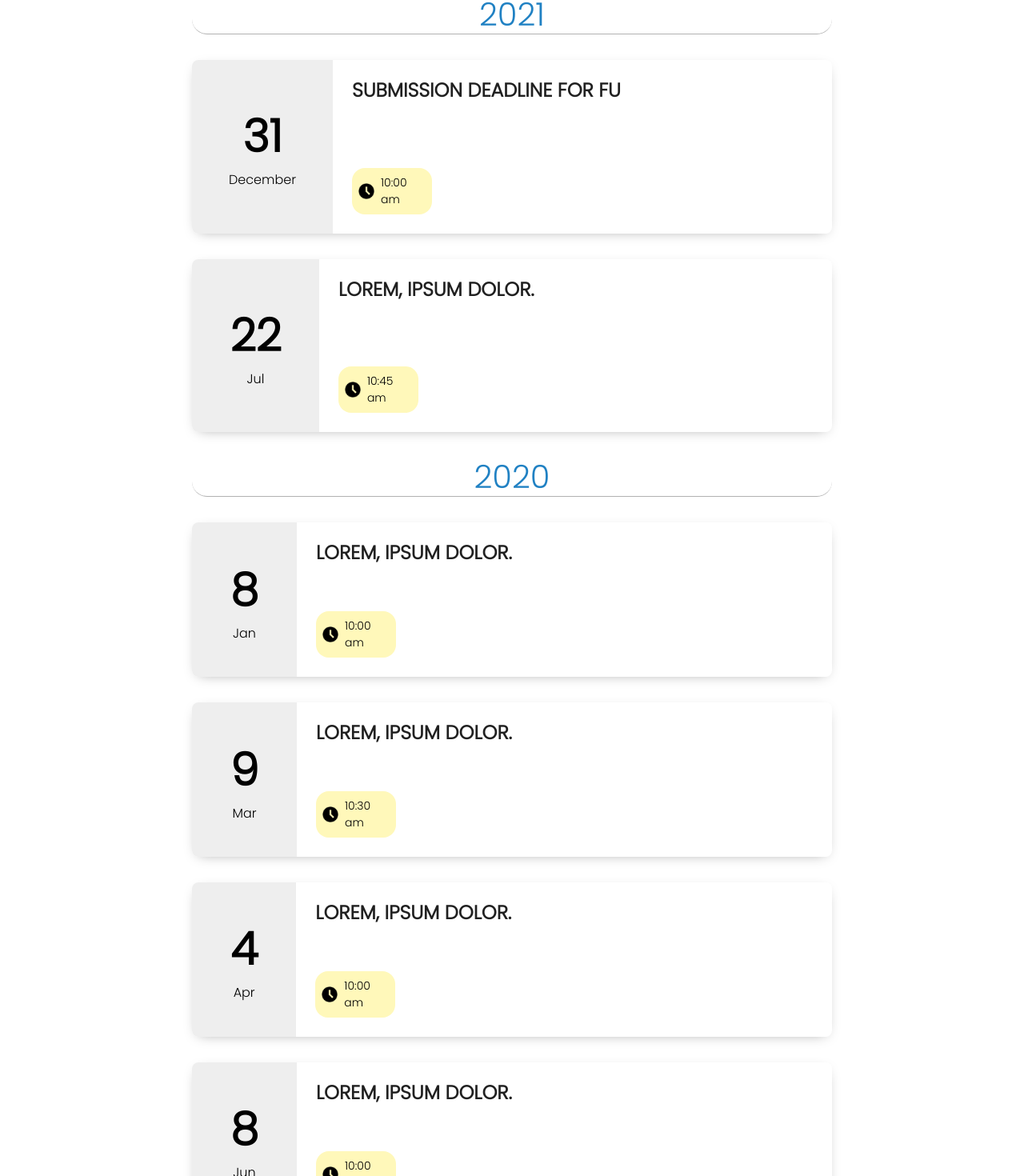
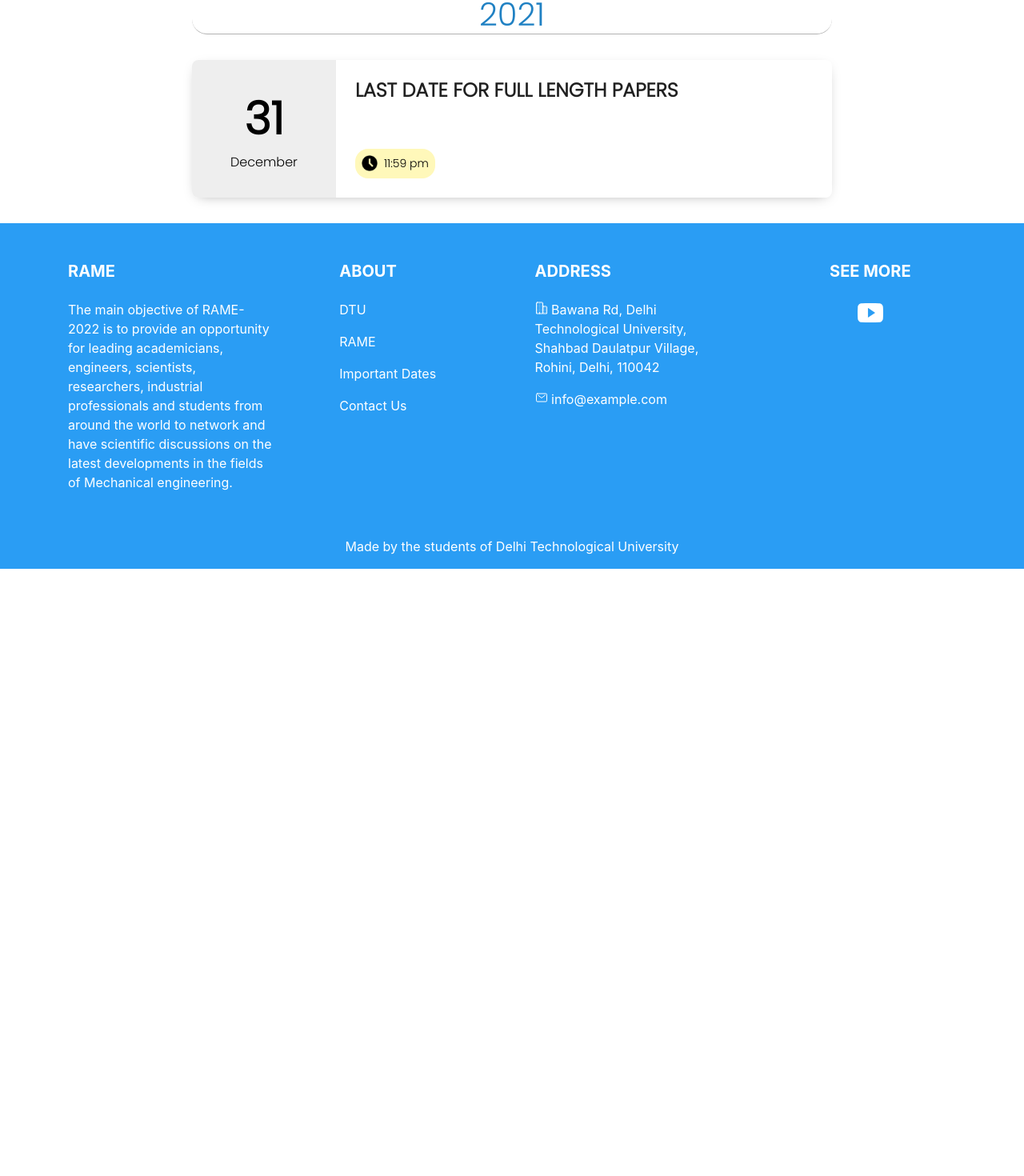
Before and after one commit to suhas-malhotra/RAME-2022, a React (Create React App) app in the folder client/: page /#/call-for-papers in a window 1280 px wide. Shown: the part 1162-2632 px from the top of the page at 80% size. After the commit the page ends 1873 px from the top, so only its background shows below. Built offline with nearby package versions, Linux system fonts and the light colour scheme.

Commit message:
Imp Dates added

```diff
--- a/client/src/pages/callForPapers/App.js
+++ b/client/src/pages/callForPapers/App.js
@@ -114,127 +114,15 @@ const App = () => {
           </div>
 
           <div className="event-right">
-            <h3 className="event-title">Submission Deadline for fu</h3>
+            <h3 className="event-title">LAST DATE for full Length Papers</h3>
 
             <div className="event-description">
-              Lorem ipsum dolor, sit amet consectetur adipisicing elit.
-              Accusamus, ratione.
+              Submission Deadlines for Full Length Papers
+              At max of 10 pages
             </div>
 
             <div className="event-timing">
-              <img src={img} alt="" /> 10:00 am
-            </div>
-          </div>
-        </div>
-
-        <div className="event">
-          <div className="event-left">
-            <div className="event-date">
-              <div className="date">22</div>
-              <div className="month"> Jul</div>
-            </div>
-          </div>
-
-          <div className="event-right">
-            <h3 className="event-title">Lorem, ipsum dolor.</h3>
-
-            <div className="event-description">
-              Lorem ipsum dolor, sit amet consectetur adipisicing elit.
-              Accusamus, ratione.
-            </div>
-
-            <div className="event-timing">
-              <img src={img} alt="" /> 10:45 am
-            </div>
-          </div>
-        </div>
-
-        <h3 className="year">2020</h3>
-
-        <div className="event">
-          <div className="event-left">
-            <div className="event-date">
-              <div className="date">8</div>
-              <div className="month">Jan</div>
-            </div>
-          </div>
-
-          <div className="event-right">
-            <h3 className="event-title">Lorem, ipsum dolor.</h3>
-
-            <div className="event-description">
-              Lorem ipsum dolor, sit amet consectetur adipisicing elit.
-              Accusamus, ratione.
-            </div>
-
-            <div className="event-timing">
-              <img src={img} alt="" /> 10:00 am
-            </div>
-          </div>
-        </div>
-
-        <div className="event">
-          <div className="event-left">
-            <div className="event-date">
-              <div className="date">9</div>
-              <div className="month">Mar</div>
-            </div>
-          </div>
-
-          <div className="event-right">
-            <h3 className="event-title">Lorem, ipsum dolor.</h3>
-
-            <div className="event-description">
-              Lorem ipsum dolor, sit amet consectetur adipisicing elit.
-              Accusamus, ratione.
-            </div>
-
-            <div className="event-timing">
-              <img src={img} alt="" /> 10:30 am
-            </div>
-          </div>
-        </div>
-
-        <div className="event">
-          <div className="event-left">
-            <div className="event-date">
-              <div className="date">4</div>
-              <div className="month">Apr</div>
-            </div>
-          </div>
-
-          <div className="event-right">
-            <h3 className="event-title">Lorem, ipsum dolor.</h3>
-
-            <div className="event-description">
-              Lorem ipsum dolor, sit amet consectetur adipisicing elit.
-              Accusamus, ratione.
-            </div>
-
-            <div className="event-timing">
-              <img src={img} alt="" /> 10:00 am
-            </div>
-          </div>
-        </div>
-
-        <div className="event">
-          <div className="event-left">
-            <div className="event-date">
-              <div className="date">8</div>
-              <div className="month">Jun</div>
-            </div>
-          </div>
-
-          <div className="event-right">
-            <h3 className="event-title">Lorem, ipsum dolor.</h3>
-
-            <div className="event-description">
-              Lorem ipsum dolor, sit amet consectetur adipisicing elit.
-              Accusamus, ratione.
-            </div>
-
-            <div className="event-timing">
-              <img src={img} alt="" /> 10:00 am
+              <img src={img} alt="" /> 11:59 pm
             </div>
           </div>
         </div>
```
